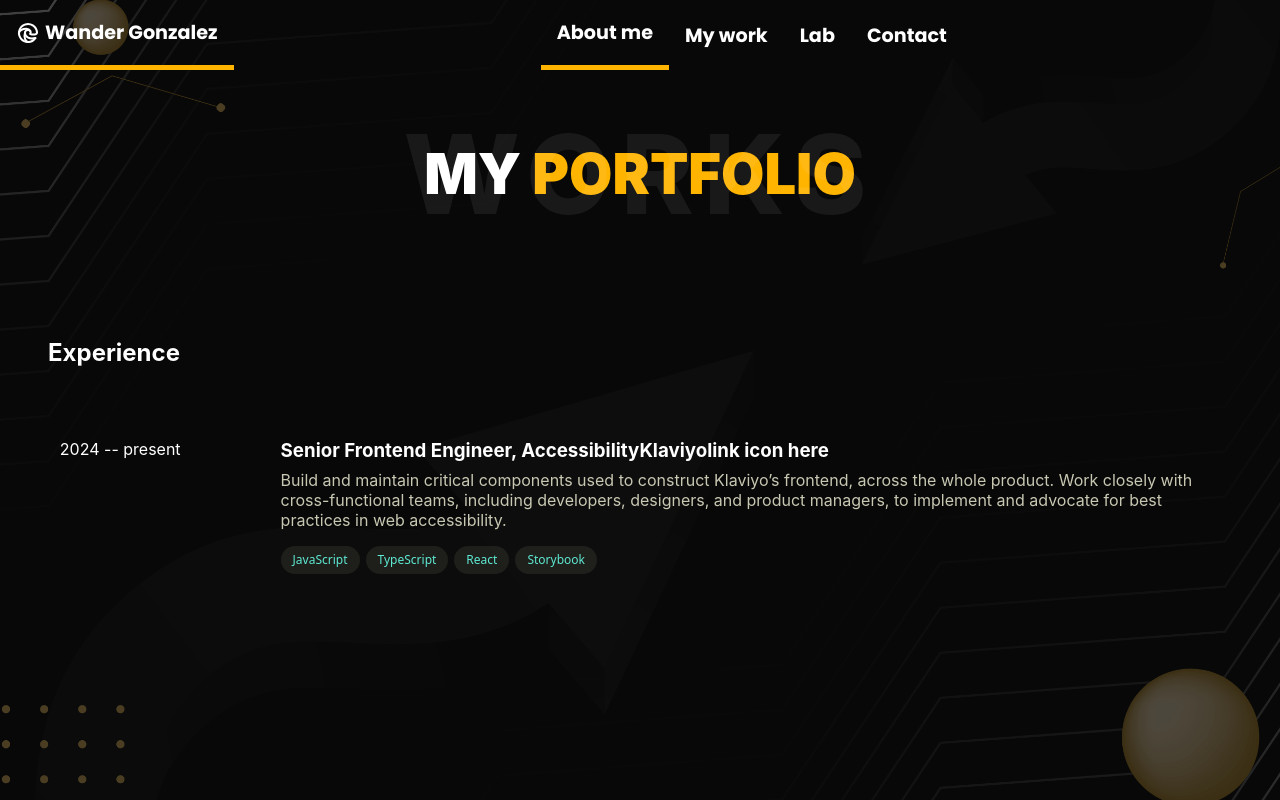
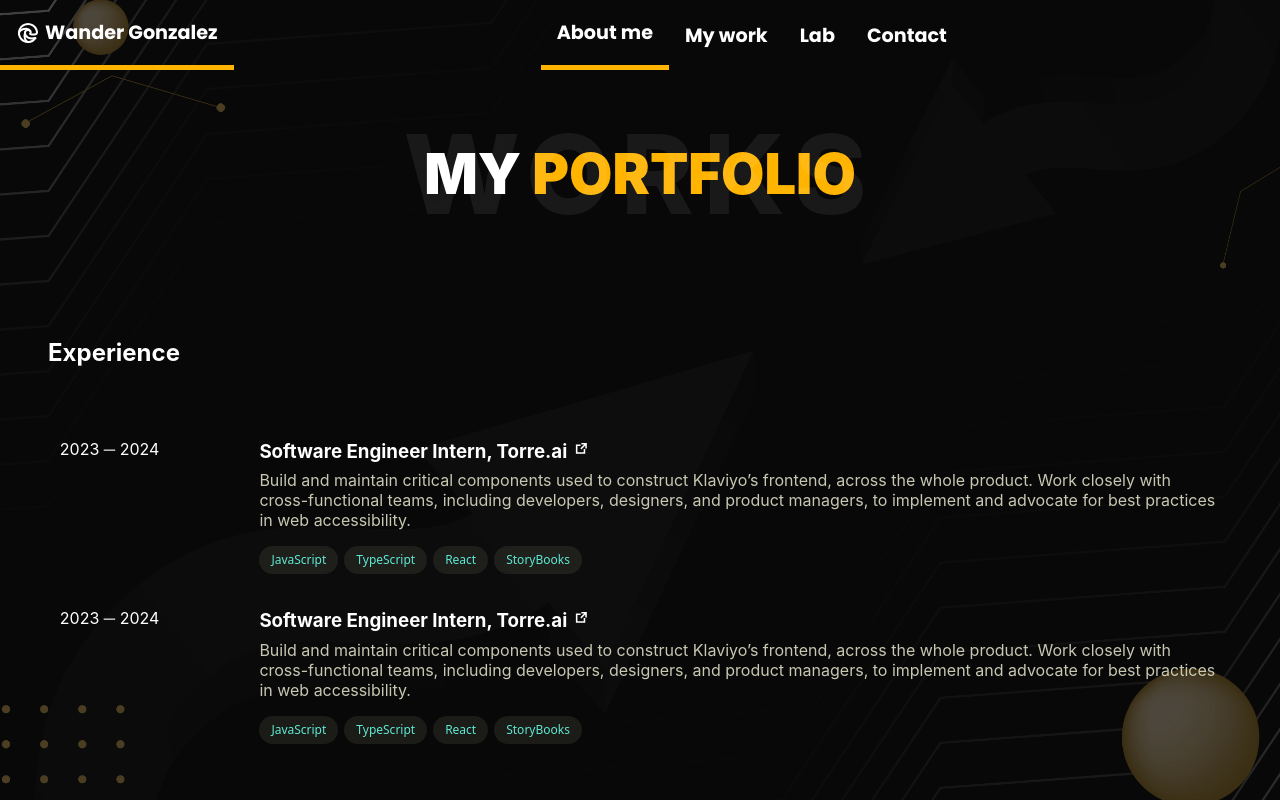
Before and after one commit to wandergithub/w-portfolio, a React (Create React App) app: page /work in a window 1280 px wide. Built offline with nearby package versions, Linux system fonts and the light colour scheme.

Commit message:
Built projects mapping

```diff
--- a/src/components/Work/Work.js
+++ b/src/components/Work/Work.js
@@ -1,6 +1,8 @@
 import './Work.scss';
 import { useEffect } from 'react';
 import ReactGA from 'react-ga';
+import { CgExternal } from 'react-icons/cg';
+import projects from './Data/ProjectsList';
 
 const Work = () => {
   // Google analytics
@@ -29,44 +31,51 @@
       </div>
       <h2 className="project__subtitle">Experience</h2>
       <div className="project-container">
-        <li className="project__item">
+        {projects.map((item) => (
+          <li className="project__item" key={item}>
             <a href="httpe://Torre.ai" className="project_link" target="__blank">
               <header>
                 <p>
-                2024 -- present
+                  {item.from}
+                  {' '}
+                  ─
+                  {' '}
+                  {item.to}
                 </p>
               </header>
               <div className="project_link_content">
-              <h3 className="">
+                <h3>
                   <div>
-                  <span className="" />
+                    <span />
                     <span>
-                    Senior Frontend Engineer, Accessibility
-                    <span className="">
-                      Klaviyo
-                      <span>link icon here</span>
+                      {item.title}
+                      ,
+                      {' '}
+                      <span>
+                        {item.company}
+                        {' '}
+                        <span className="shareIcon">
+                          <CgExternal />
+                        </span>
                       </span>
                     </span>
                   </div>
                 </h3>
 
                 <p>
-                Build and maintain critical components used to construct Klaviyo’s frontend,
-                across the whole product. Work closely with cross-functional teams,
-                including developers,
-                designers, and product managers,
-                to implement and advocate for best practices in web accessibility.
+                  {item.description}
                 </p>
 
-              <ul className="" aria-label="Technologies used">
-                <li className=""><div className="">JavaScript</div></li>
-                <li className=""><div className="">TypeScript</div></li>
-                <li className=""><div className="">React</div></li>
-                <li className=""><div className="">Storybook</div></li>
+                <ul aria-label="Technologies used">
+                  {item.tech.map((tool) => (
+                    <li key={tool}><div>{tool}</div></li>
+                  ))}
                 </ul>
               </div>
             </a>
           </li>
+        ))}
+
       </div>
     </div>
   );
--- a/src/components/Work/Work.scss
+++ b/src/components/Work/Work.scss
@@ -294,6 +294,10 @@
   color: white;
 }
 
+.shareIcon > * {
+  transition: translate 300ms;
+}
+
 .project__item:hover {
   background-color: rgba(62, 69, 67, 0.5);
   border-radius: .375rem;
@@ -302,6 +306,13 @@
   --tw-shadow: inset 0 1px 0 0 rgba(148,163,184,.1);
   --tw-shadow-colored: inset 0 1px 0 0 var(--tw-shadow-color);
   box-shadow: var(--tw-ring-offset-shadow, 0 0 #0000), var(--tw-ring-shadow, 0 0 #0000), var(--tw-shadow);
+  header, h3 {
+    color: #ffc745cc;
+  }
+
+  .shareIcon > * {
+    translate: 5px -5px;
+  }
 }
 
 .project__subtitle {
```
Lines whose indentation alone changed are shown as unchanged.
